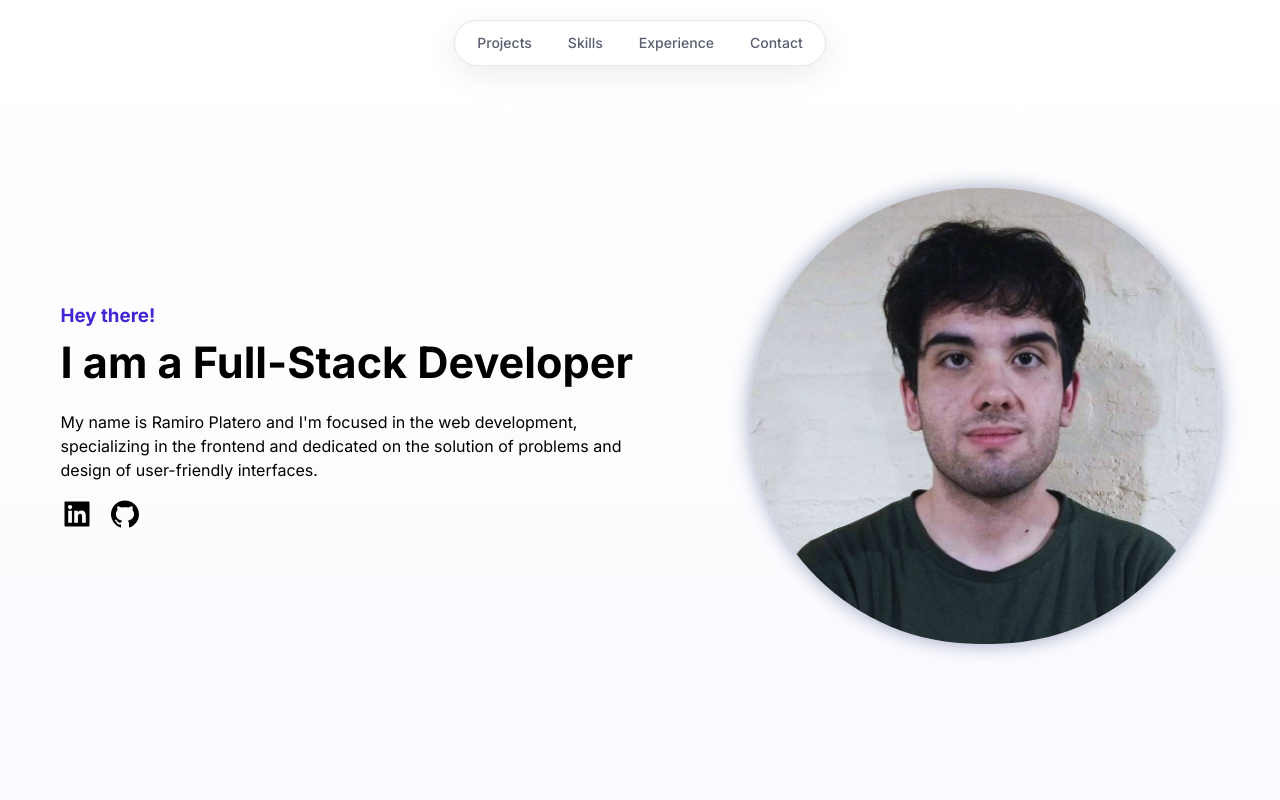
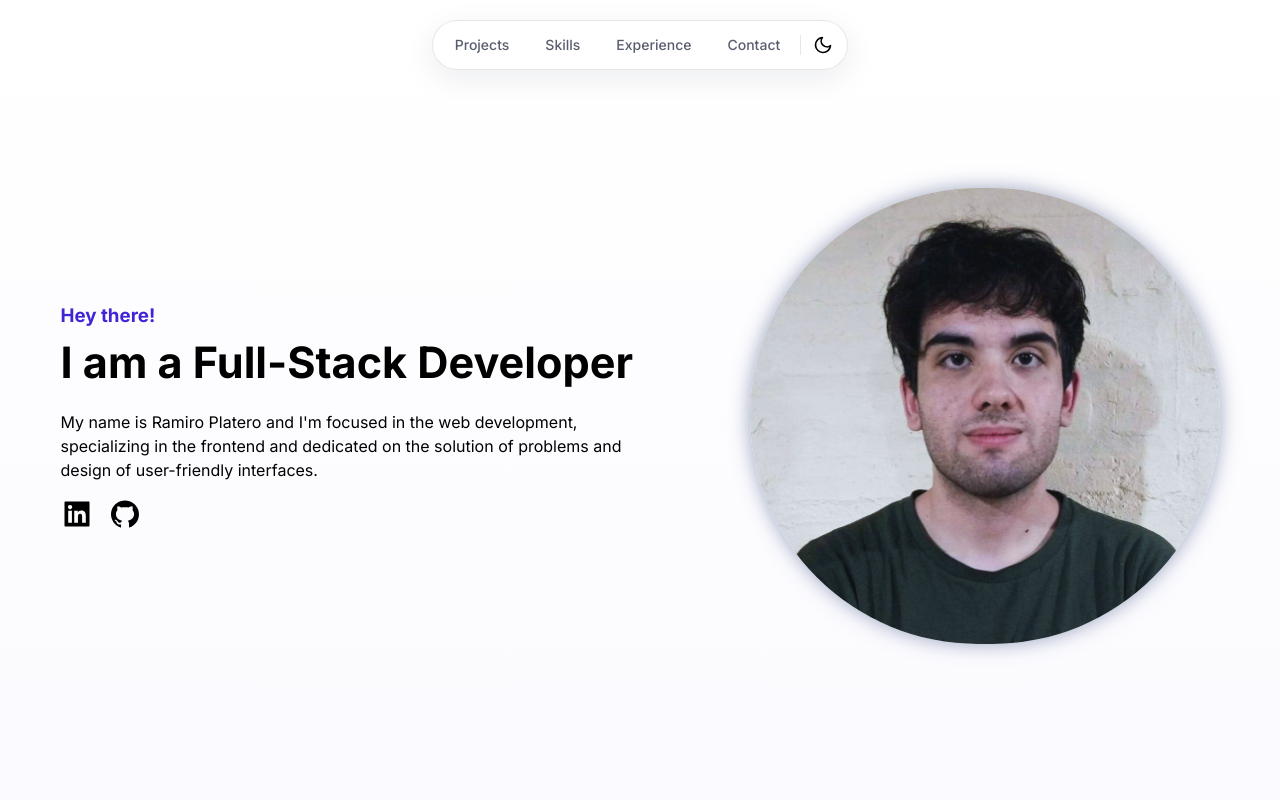
Before and after one commit to rami-platero/portfolio_frontend, a React (Vite) app: page / in a window 1280 px wide. Shown: the top 800 px of the page. Built offline with nearby package versions, Linux system fonts and the light colour scheme.

Commit message:
feat(theme): add dark mode with toggle

```diff
--- a/index.html
+++ b/index.html
@@ -5,6 +5,15 @@
     <link rel="icon" type="image/png" href="/logo.png" />
     <meta name="viewport" content="width=device-width, initial-scale=1.0" />
     <title>Ramiro Platero</title>
+    <script>
+      (function () {
+        var stored = localStorage.getItem('theme');
+        var dark = stored
+          ? stored === 'dark'
+          : window.matchMedia('(prefers-color-scheme: dark)').matches;
+        document.documentElement.classList.toggle('dark', dark);
+      })();
+    </script>
   </head>
   <body>
     <div id="root"></div>
--- a/src/components/Navigation/Navigation.jsx
+++ b/src/components/Navigation/Navigation.jsx
@@ -1,7 +1,9 @@
 import { useContext, useState } from "react";
+import { FiMoon, FiSun } from "react-icons/fi";
 import { GiHamburgerMenu } from "react-icons/gi";
 import { IoMdClose } from "react-icons/io";
 import { scrollContext } from "../../context/ScrollContext";
+import { useTheme } from "../../hooks/useTheme";
 
 const AnimationState = {
   closing: "closing",
@@ -19,9 +21,13 @@ const menuAnimation = {
 const linkClasses =
   "block cursor-pointer rounded-full px-4 py-1.5 text-sm font-medium text-muted no-underline transition-colors duration-200 hover:bg-accent-soft hover:text-text max-[780px]:px-3 max-[780px]:py-2 max-[780px]:text-base";
 
+const iconButtonClasses =
+  "flex cursor-pointer items-center justify-center rounded-full p-2 text-text transition-colors duration-200 hover:bg-accent-soft";
+
 const Navigation = () => {
   const { projectsRef, skillsRef, experienceRef, contactRef } =
     useContext(scrollContext);
+  const { theme, toggleTheme } = useTheme();
   const [isOpen, setIsOpen] = useState(false);
   const [animationState, setAnimationState] = useState(AnimationState.closed);
 
@@ -48,9 +54,9 @@ const Navigation = () => {
 
   return (
     <header>
-      <nav className="fixed top-5 right-0 left-0 z-[9] mx-auto flex w-full max-w-fit items-center rounded-full border border-hairline bg-surface p-1.5 shadow-[var(--shadow-soft)] select-none max-[780px]:top-0 max-[780px]:max-w-full max-[780px]:items-start max-[780px]:rounded-none max-[780px]:border-x-0 max-[780px]:border-t-0 max-[780px]:p-3 max-[780px]:shadow-none">
+      <nav className="fixed top-5 right-0 left-0 z-[9] mx-auto flex w-full max-w-fit items-center rounded-full border border-hairline bg-surface p-1.5 shadow-[var(--shadow-soft)] select-none max-[780px]:top-0 max-[780px]:max-w-full max-[780px]:justify-between max-[780px]:rounded-none max-[780px]:border-x-0 max-[780px]:border-t-0 max-[780px]:p-3 max-[780px]:shadow-none">
         <button
-          className="hidden cursor-pointer items-center justify-center rounded-full p-2 text-text transition-colors duration-200 hover:bg-accent-soft max-[780px]:flex"
+          className={`hidden ${iconButtonClasses} max-[780px]:flex`}
           onClick={handleButton}
           aria-label="Toggle menu"
         >
@@ -104,6 +110,20 @@ const Navigation = () => {
             </a>
           </li>
         </ul>
+        <span className="mx-1 h-5 w-px shrink-0 bg-hairline max-[780px]:hidden" />
+        <button
+          className={iconButtonClasses}
+          onClick={toggleTheme}
+          aria-label={
+            theme === "dark" ? "Switch to light theme" : "Switch to dark theme"
+          }
+        >
+          {theme === "dark" ? (
+            <FiSun className="h-5 w-5" />
+          ) : (
+            <FiMoon className="h-5 w-5" />
+          )}
+        </button>
       </nav>
     </header>
   );
--- a/src/components/Sections/Projects.jsx
+++ b/src/components/Sections/Projects.jsx
@@ -17,7 +17,7 @@ import PawsitiveAdoptingImage from "../../assets/img/pawsitiveadopting.png";
 import VNFImage from "../../assets/img/vnf.png";
 
 const imageClasses =
-  "mx-auto aspect-[2/1] w-full max-w-[600px] border border-outline object-cover transition duration-200 ease-in-out";
+  "mx-auto aspect-[2/1] w-full max-w-[600px] border border-outline object-cover transition duration-200 ease-in-out dark:brightness-[0.85]";
 
 const infoClasses =
   "mx-auto flex w-full max-w-[500px] flex-col justify-between gap-4 p-4";
--- /dev/null
+++ b/src/hooks/useTheme.js
@@ -0,0 +1,28 @@
+import { useEffect, useState } from "react";
+
+const STORAGE_KEY = "theme";
+
+const getInitialTheme = () => {
+  const stored = window.localStorage.getItem(STORAGE_KEY);
+  if (stored === "light" || stored === "dark") {
+    return stored;
+  }
+  return window.matchMedia("(prefers-color-scheme: dark)").matches
+    ? "dark"
+    : "light";
+};
+
+export const useTheme = () => {
+  const [theme, setTheme] = useState(getInitialTheme);
+
+  useEffect(() => {
+    document.documentElement.classList.toggle("dark", theme === "dark");
+    window.localStorage.setItem(STORAGE_KEY, theme);
+  }, [theme]);
+
+  const toggleTheme = () => {
+    setTheme((current) => (current === "dark" ? "light" : "dark"));
+  };
+
+  return { theme, toggleTheme };
+};
--- a/src/index.css
+++ b/src/index.css
@@ -1,5 +1,7 @@
 @import url('https://fonts.googleapis.com/css2?family=Inter:wght@100;300;400;500;600;700;800&display=swap');
 @import "tailwindcss";
+
+@custom-variant dark (&:where(.dark, .dark *));
 
 @theme {
   --color-lightblueviolet: #dcdfff;
@@ -55,6 +57,29 @@
     --shadow-portrait: rgba(72, 86, 133, 0.534) 0px 0px 20px;
   }
 
+  html.dark {
+    --color-surface: #1e1e23;
+    --color-text: #ededf0;
+    --color-muted: rgba(237, 237, 240, 0.62);
+    --color-hairline: rgba(237, 237, 240, 0.12);
+    --color-outline: rgba(237, 237, 240, 0.28);
+    --color-fill: #ededf0;
+    --color-on-fill: #0b0b0d;
+    --color-accent: #9da5ff;
+    --color-accent-strong: #b0b7ff;
+    --color-accent-soft: #2a2732;
+    --color-accent-hover: #c5caff;
+    --color-card: #232329;
+    --color-card-hover: #2b2b33;
+    --color-footer: #08080a;
+
+    --page-top: #0b0b0d;
+    --page-bottom: #151519;
+    --scrollbar: #3f3f46;
+    --shadow-soft: 0 8px 30px rgba(0, 0, 0, 0.6);
+    --shadow-portrait: rgba(157, 165, 255, 0.22) 0px 0px 25px;
+  }
+
   *,
   *::after,
   *::before {
```
